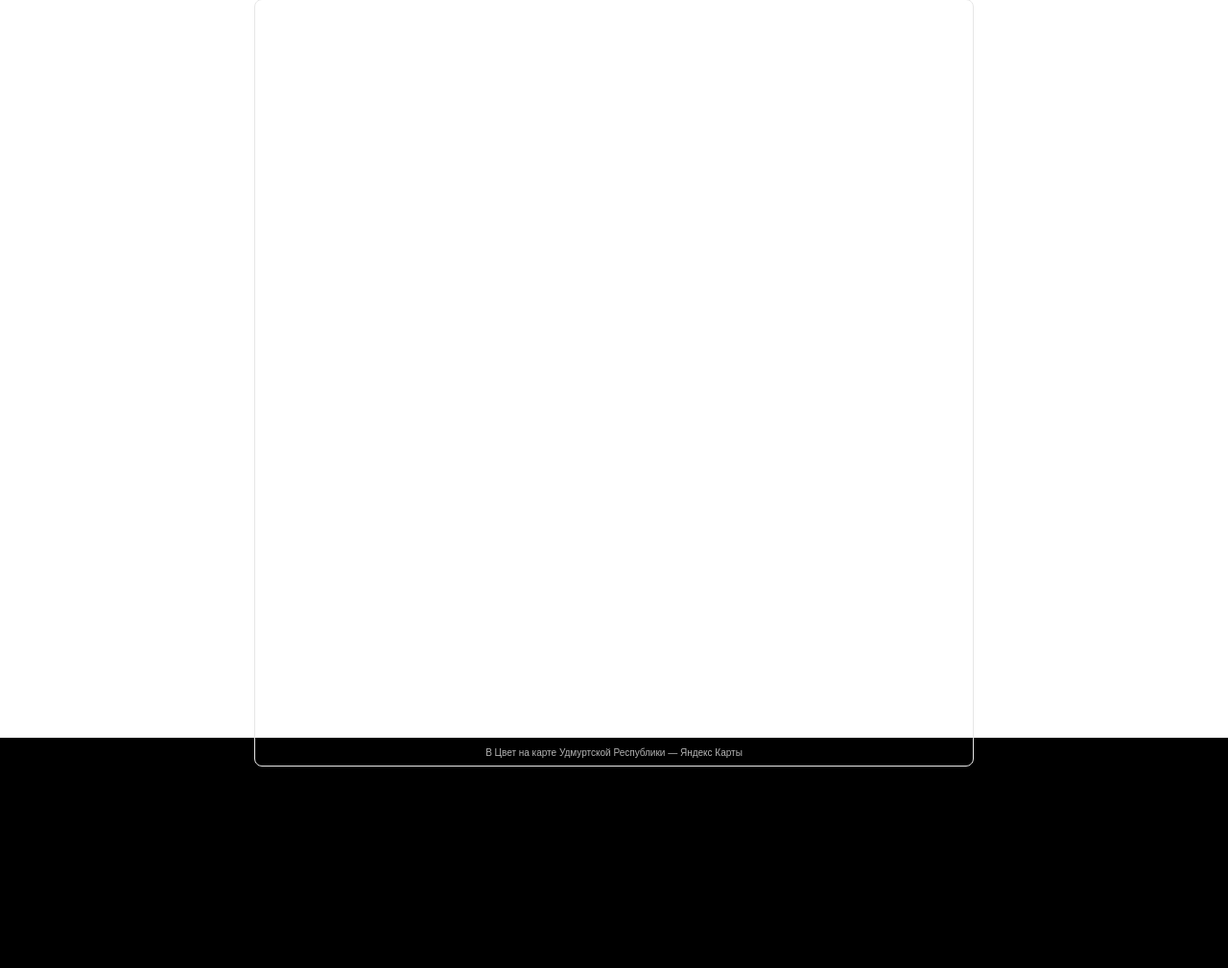
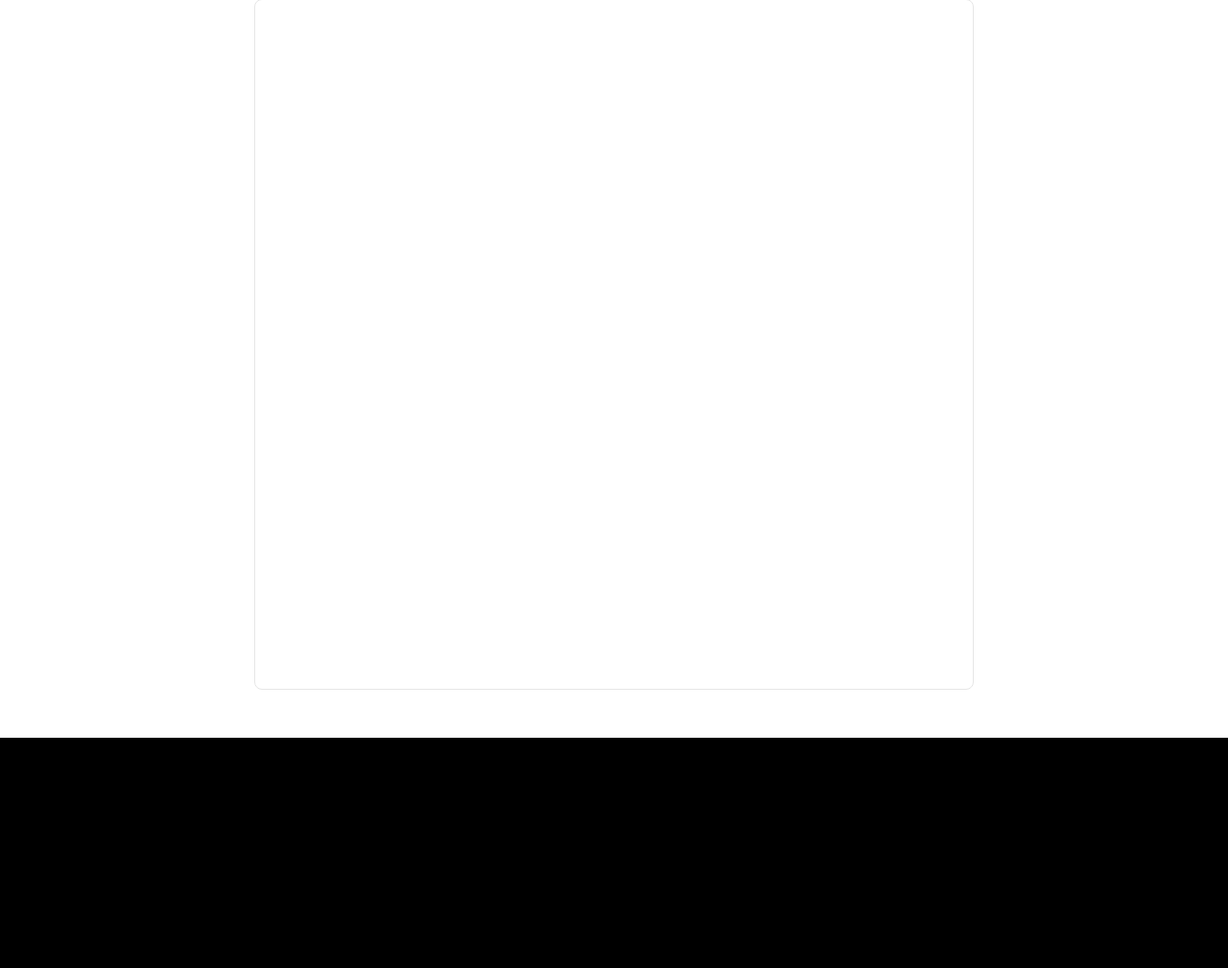
Before and after one commit to SapeNeCo/GenBuild, a Django app: template main/templates/pc/reviews.html in a window 1280 px wide. Shown: the part 319-1328 px from the top of the page at 96% size. Run offline with Django 4.2, Linux system fonts and the light colour scheme; the template is opened without the code that fills it, so the values that code supplies are empty.

Commit message:
edit reviews

```diff
--- a/main/static/css/index.css
+++ b/main/static/css/index.css
@@ -4,6 +4,7 @@
     position: sticky;
     top: 0;
     box-shadow: 0 2px 4px rgba(0, 0, 0, 1);
+    z-index: 3;
 }
 .ender {
     display: flex;
@@ -11,12 +12,14 @@
     align-items: center;
     height: 30vh;
     background-color: black;
+    z-index: 2;
 }
 .main {
     display: flex;
     justify-content: center;
     align-items: center;
     background-color: white;
+    z-index: 1;
 }
 .col-sm {
     display: flex;
@@ -62,3 +65,10 @@
     overflow: hidden;
     position: relative;
 }
+.reviews_main {
+    width:100%;
+    height:90%;
+    border:1px solid #e6e6e6;
+    border-radius:8px;
+    box-sizing:border-box
+}
--- a/main/templates/pc/reviews.html
+++ b/main/templates/pc/reviews.html
@@ -25,8 +25,7 @@
     </header>
     <div class="main">
         <div class="reviews">
-            <iframe style="width:100%;height:100%;border:1px solid #e6e6e6;border-radius:8px;box-sizing:border-box" src="https://yandex.ru/maps-reviews-widget/236615707176?comments"></iframe>
-            <a href="https://yandex.ru/maps/org/v_tsvet/236615707176/" target="_blank" style="box-sizing:border-box;text-decoration:none;color:#b3b3b3;font-size:10px;font-family:YS Text,sans-serif;padding:0 20px;position:absolute;bottom:8px;width:100%;text-align:center;left:0;overflow:hidden;text-overflow:ellipsis;display:block;max-height:14px;white-space:nowrap;padding:0 16px;box-sizing:border-box">В Цвет на карте Удмуртской Республики — Яндекс Карты</a>
+            <iframe class="reviews_main" src="https://yandex.ru/maps-reviews-widget/236615707176?comments"></iframe>
         </div>
     </div>
     <div class="ender">
```
